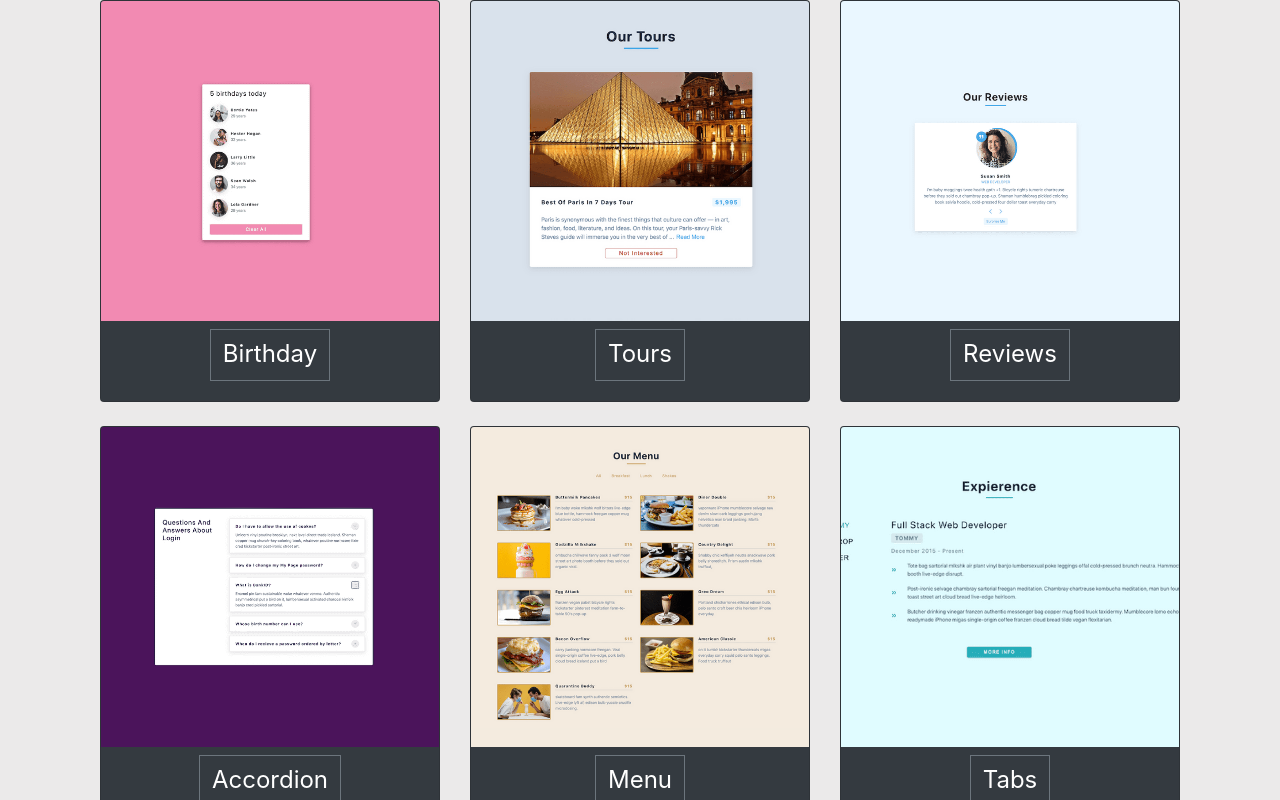
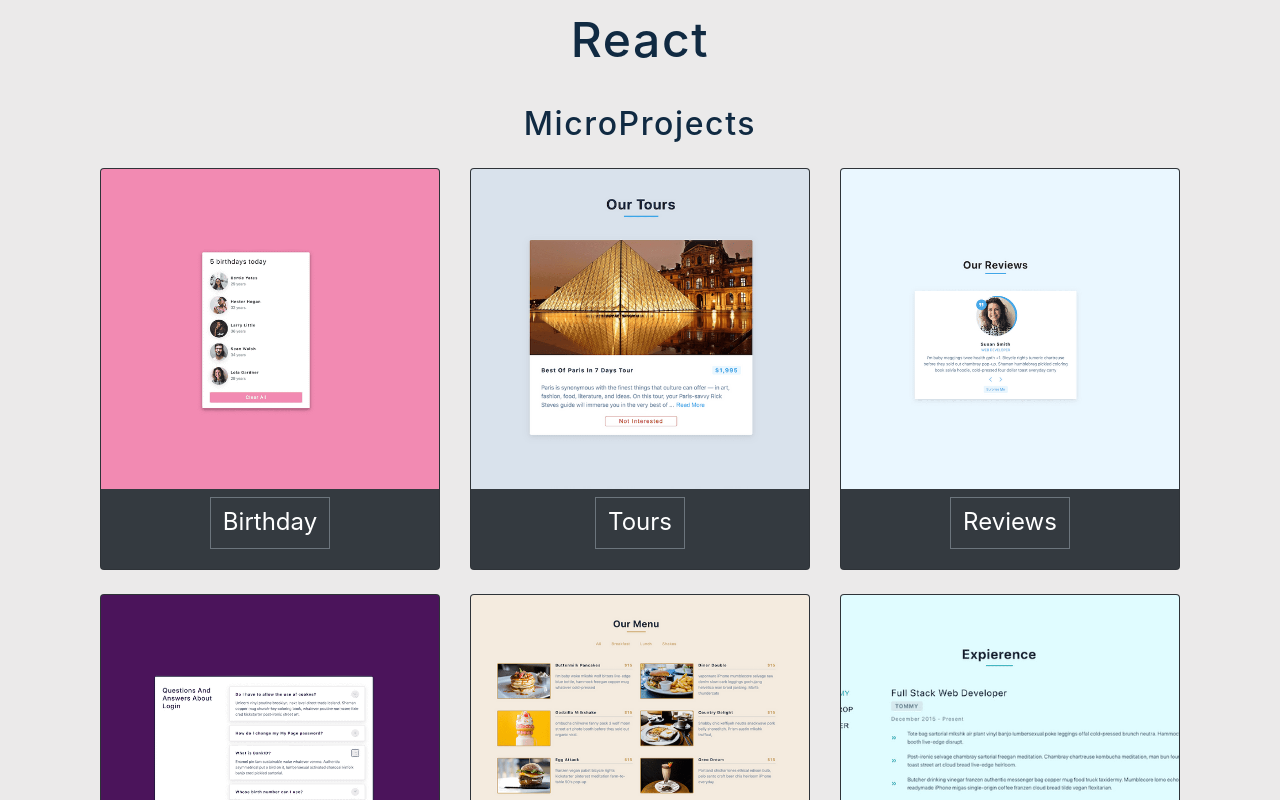
Before and after one commit to jmdc89/reactProjects, a React (Create React App) app: page / in a window 1280 px wide. Shown: the top 800 px of the page. Built offline with nearby package versions, Linux system fonts and the light colour scheme.

Commit message:
css title

```diff
--- a/src/components/AppCard.css
+++ b/src/components/AppCard.css
@@ -2,3 +2,15 @@
     height: 100vh;
     background: rgb(235, 234, 234);
 }
+
+.title-react {
+    text-align: center;
+    font-size: 3rem;
+    padding: 1rem;
+}
+
+.subtitle-react {
+    text-align: center;
+    font-size: 2rem;
+    padding: 1rem;
+}
--- a/src/components/AppCards.js
+++ b/src/components/AppCards.js
@@ -5,6 +5,8 @@ import './AppCard.css';
 function AppCards() {
     return (
         <div className="App">
+            <h1 className="title-react">React</h1>
+            <h2 className="subtitle-react">MicroProjects</h2>
             <Cards/>
         </div>
     )
--- a/src/components/Cards.js
+++ b/src/components/Cards.js
@@ -73,7 +73,7 @@ function Cards() {
 
     return (
 
-        <div className="container d-flex justify-content-center h-100 align-items-center">
+        <div className="container d-flex">
             <div className="row m-md-auto m-sm-auto">
                 {
                     cards.map( card =>(
```
